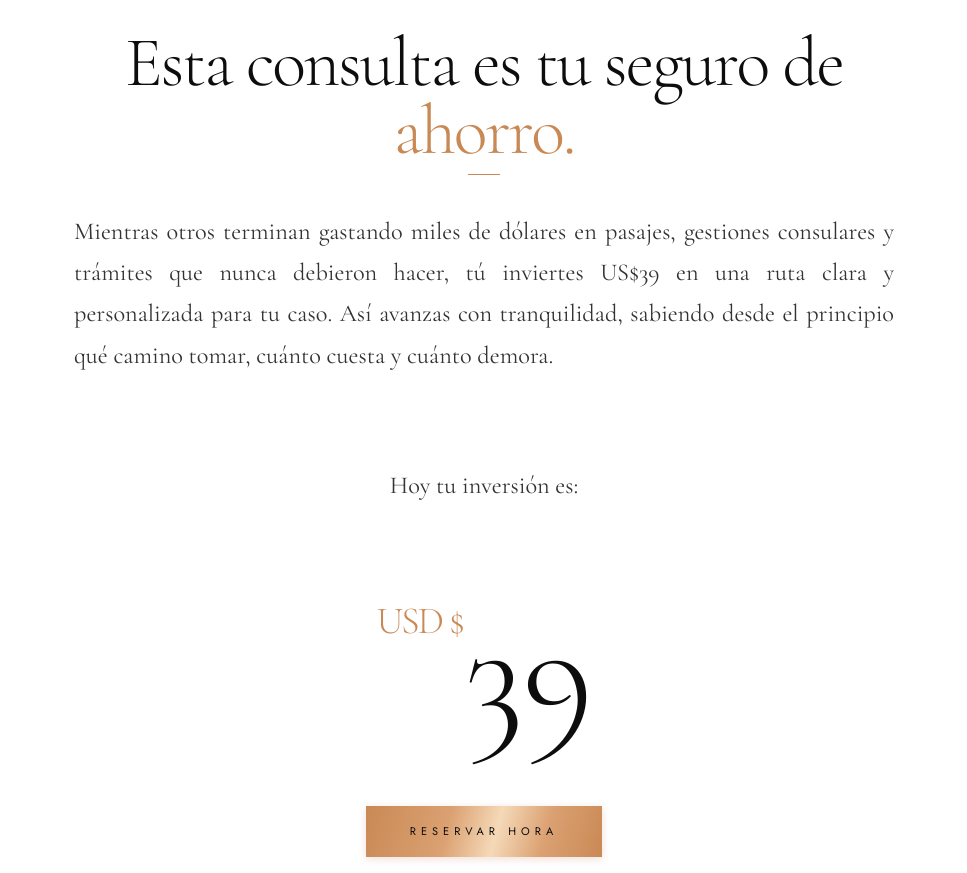
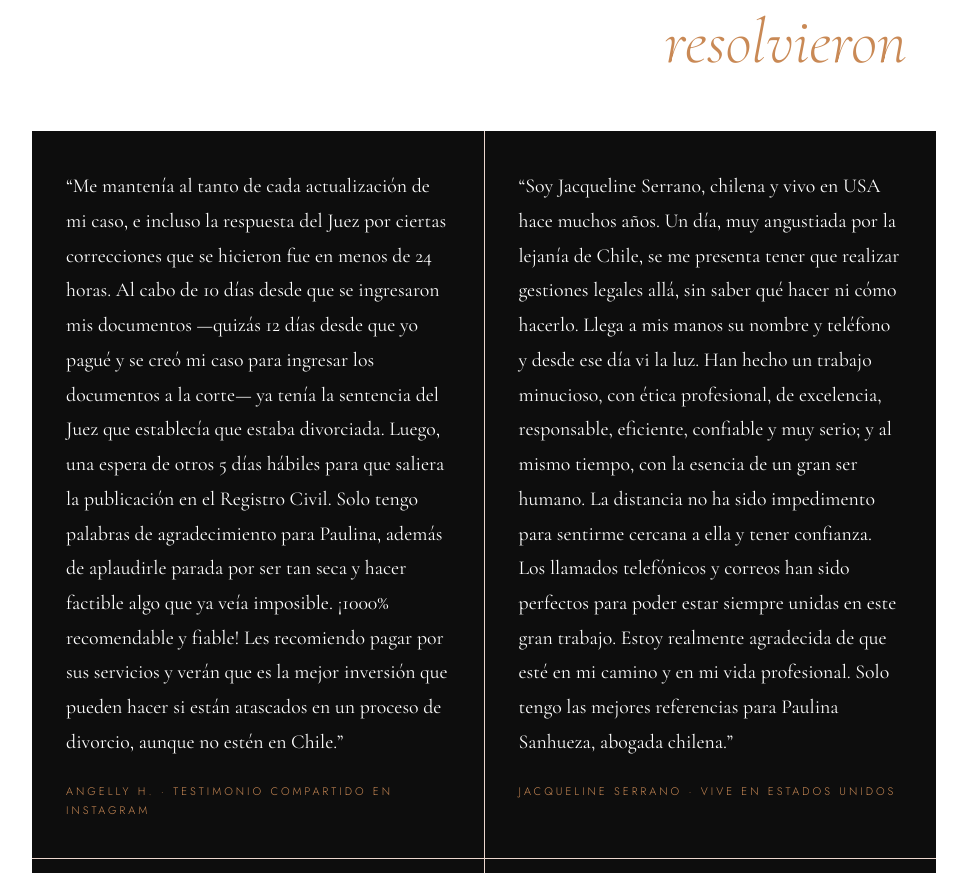
Before and after one commit to psanhuezacortes-blip/funnel, a plain HTML site: page index.html in a window 1280 px wide. Shown: the part 1571-2444 px from the top of the page, without its empty margins (156-1123 px from the left). Drawn offline with nearby package versions, Linux system fonts and the light colour scheme.

Commit message:
Add written client testimonials after video testimonials

```diff
--- a/index.html
+++ b/index.html
@@ -556,6 +556,17 @@ nav.scrolled{background:rgba(255,255,255,0.97);backdrop-filter:blur(16px);border
 .testi-video-pulse{width:6px;height:6px;border-radius:50%;background:var(--gold2);flex-shrink:0;}
 .testi-video-meta-text{font-size:11px;font-weight:300;letter-spacing:4px;text-transform:uppercase;color:#ffffff;}
 
+/* ── TESTIMONIOS ESCRITOS ── */
+.testi-written{padding:100px 0;background:var(--black);border-bottom:1px solid var(--hair);}
+.testi-written-inner{max-width:var(--max);margin:0 auto;padding:0 48px;}
+.testi-written-heading{font-family:'Cormorant Garamond',serif;font-weight:300;font-size:clamp(38px,5vw,68px);line-height:1.05;color:#fff;text-align:center;margin:0 auto 56px;}
+.testi-written-heading em{font-style:italic;color:var(--gold2);}
+.testi-written-grid{display:grid;grid-template-columns:1fr 1fr;gap:1px;background:var(--hair-inv);}
+.testi-written-card{background:var(--deep);padding:38px 34px;display:flex;flex-direction:column;gap:22px;}
+.testi-written-quote{font-family:'Cormorant Garamond',serif;font-size:clamp(18px,1.55vw,21px);line-height:1.75;color:#fff;text-align:left;font-weight:400;}
+.testi-written-author{font-size:11px;letter-spacing:3px;text-transform:uppercase;color:var(--gold2);}
+@media(max-width:680px){.testi-written-inner{padding:0 28px;}.testi-written-grid{grid-template-columns:1fr;}.testi-written-card{padding:30px 24px;}}
+
 /* ── POR QUÉ AHORA ── */
 .ahora{padding:120px 0;background:var(--black);}
 .ahora-headline{font-family:'Cormorant Garamond',serif;font-weight:300;font-size:clamp(36px,5vw,68px);line-height:1.1;color:var(--cream);max-width:640px;margin-bottom:56px;}
@@ -812,6 +823,31 @@ src="https://www.facebook.com/tr?id=2739206456473065&ev=PageView&noscript=1"
   </div>
 </section>
 
+<!-- 3c. TESTIMONIOS ESCRITOS -->
+<section class="testi-written" aria-label="Testimonios escritos de clientes">
+  <div class="testi-written-inner">
+    <h2 class="testi-written-heading">Lo que dicen quienes ya <em>resolvieron</em></h2>
+    <div class="testi-written-grid">
+      <article class="testi-written-card">
+        <p class="testi-written-quote">“Me mantenía al tanto de cada actualización de mi caso, e incluso la respuesta del Juez por ciertas correcciones que se hicieron fue en menos de 24 horas. Al cabo de 10 días desde que se ingresaron mis documentos —quizás 12 días desde que yo pagué y se creó mi caso para ingresar los documentos a la corte— ya tenía la sentencia del Juez que establecía que estaba divorciada. Luego, una espera de otros 5 días hábiles para que saliera la publicación en el Registro Civil. Solo tengo palabras de agradecimiento para Paulina, además de aplaudirle parada por ser tan seca y hacer factible algo que ya veía imposible. ¡1000% recomendable y fiable! Les recomiendo pagar por sus servicios y verán que es la mejor inversión que pueden hacer si están atascados en un proceso de divorcio, aunque no estén en Chile.”</p>
+        <div class="testi-written-author">Angelly H. · Testimonio compartido en Instagram</div>
+      </article>
+      <article class="testi-written-card">
+        <p class="testi-written-quote">“Soy Jacqueline Serrano, chilena y vivo en USA hace muchos años. Un día, muy angustiada por la lejanía de Chile, se me presenta tener que realizar gestiones legales allá, sin saber qué hacer ni cómo hacerlo. Llega a mis manos su nombre y teléfono y desde ese día vi la luz. Han hecho un trabajo minucioso, con ética profesional, de excelencia, responsable, eficiente, confiable y muy serio; y al mismo tiempo, con la esencia de un gran ser humano. La distancia no ha sido impedimento para sentirme cercana a ella y tener confianza. Los llamados telefónicos y correos han sido perfectos para poder estar siempre unidas en este gran trabajo. Estoy realmente agradecida de que esté en mi camino y en mi vida profesional. Solo tengo las mejores referencias para Paulina Sanhueza, abogada chilena.”</p>
+        <div class="testi-written-author">Jacqueline Serrano · Vive en Estados Unidos</div>
+      </article>
+      <article class="testi-written-card">
+        <p class="testi-written-quote">“Mi nombre es Marisol Ayala, vivo en New York hace 17 años. Un día veo en Facebook una publicación sobre una abogada que presta servicios a chilenos que viven en el extranjero, y era ella, Paulina Sanhueza. Le mando un mensaje, hablamos y, en mi angustia por mi problema, ella le da solución. Desde ese momento ha resuelto varios asuntos y aún seguimos trabajando por otros temas. Le agradezco mucho su servicio y gracias por todo. Es de gran ayuda para mí. Gracias a ella mi nieto me vino a ver; gracias a ella mi hijo solucionó un problema. En fin, felicitaciones y bendiciones.”</p>
+        <div class="testi-written-author">Marisol Ayala (Mayly Moyano) · Vive en Nueva York</div>
+      </article>
+      <article class="testi-written-card">
+        <p class="testi-written-quote">“Hola, soy chilena y vivo en Canadá. A fines del año pasado estaba muy complicada, no sabía qué hacer con una gestión en Chile. Buscando y buscando encontré a Paulina Sanhueza, abogada chilena. Le expliqué mi situación, que era realmente urgente, y en cuestión de días estaba solucionada. Yo, muy feliz y satisfecha. Paulina es muy profesional y aparte es muy simpática; me llama y pregunta cómo estamos. Además de ser profesional, es muy humana. La adoro. Actualmente estoy haciendo otras gestiones en Chile y nuevamente Paulina me representa. Le tengo una confianza única. A veces le hablo de cosas que no tienen nada que ver con el caso y ella me escucha respetuosamente. Estoy muy agradecida de ella. Gracias, Paulina Sanhueza, eres una excelente abogada.”</p>
+        <div class="testi-written-author">Conchi Tita DH · Vive en Canadá</div>
+      </article>
+    </div>
+  </div>
+</section>
+
 <!-- 4. INVERSIÓN / PRECIO -->
 <section class="inversion" aria-label="Tu Inversión en Certeza">
   <div class="w inversion-inner">
```
